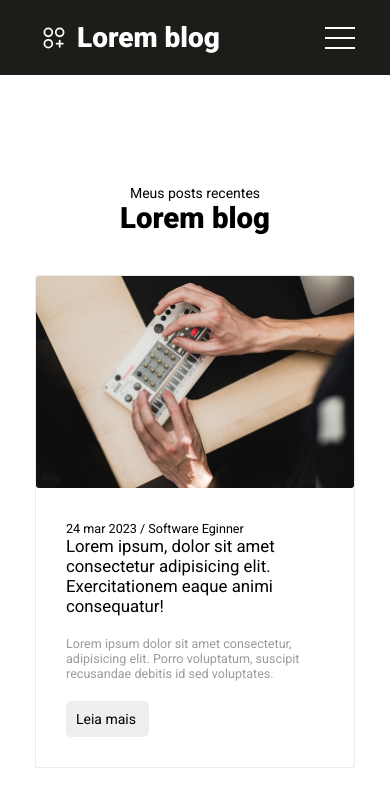
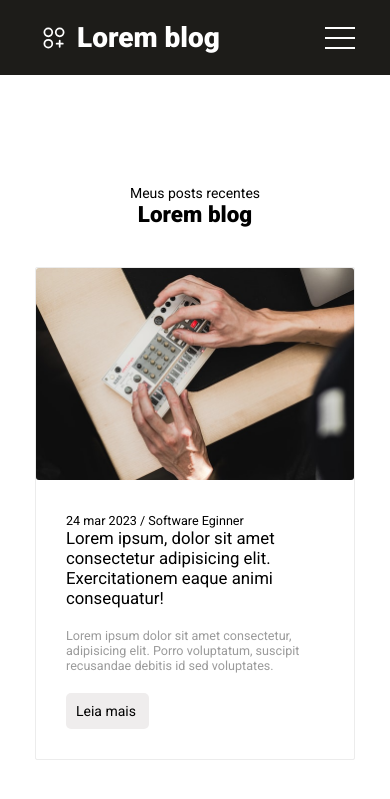
Before and after one commit to MarceloHenriqueDoriaFigueiredo/Blog-project, a React (Vite) app: page / in a window 390 px wide. Shown: the top 799 px of the page. Built offline with nearby package versions, Linux system fonts and the light colour scheme.

Commit message:
responsive text blog

```diff
--- a/src/pages/CardPost/Card.module.css
+++ b/src/pages/CardPost/Card.module.css
@@ -115,9 +115,10 @@
         width: 240px;
     }
 
-    /* .blog-heading h3 {
+    .blog-heading h3 {
         text-align: center;
-    } */
+        font-size: 2.1rem;
+    }
 }
 
 @media (max-width: 779px) {
@@ -125,9 +126,10 @@
         width: 320px;
     }
 
-    /* .blog-heading h3 {
+    .blog-heading h3 {
         text-align: center;
-    } */
+        font-size: 1.6rem;
+    }
 
     .content {
         width: 83px;
```
